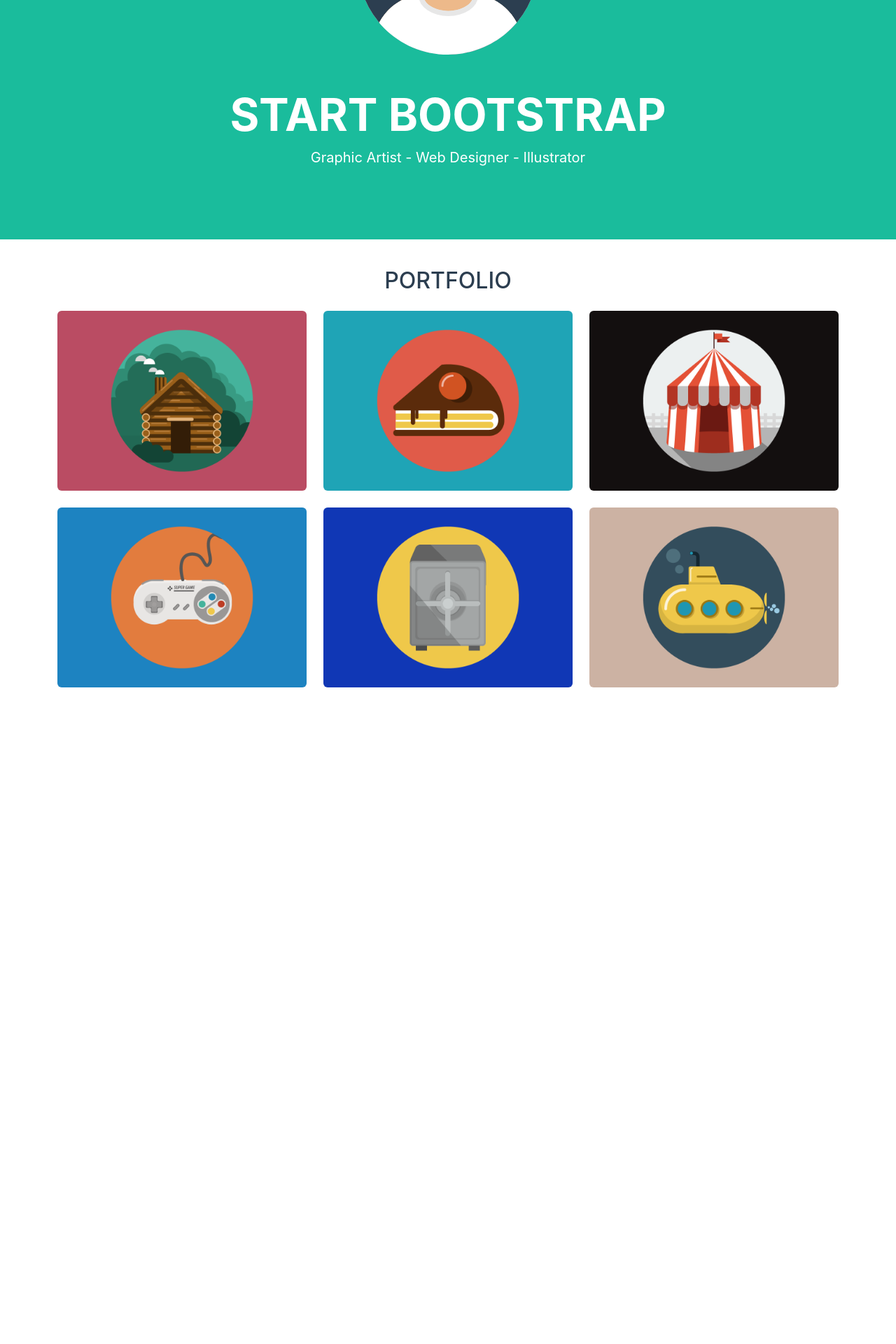
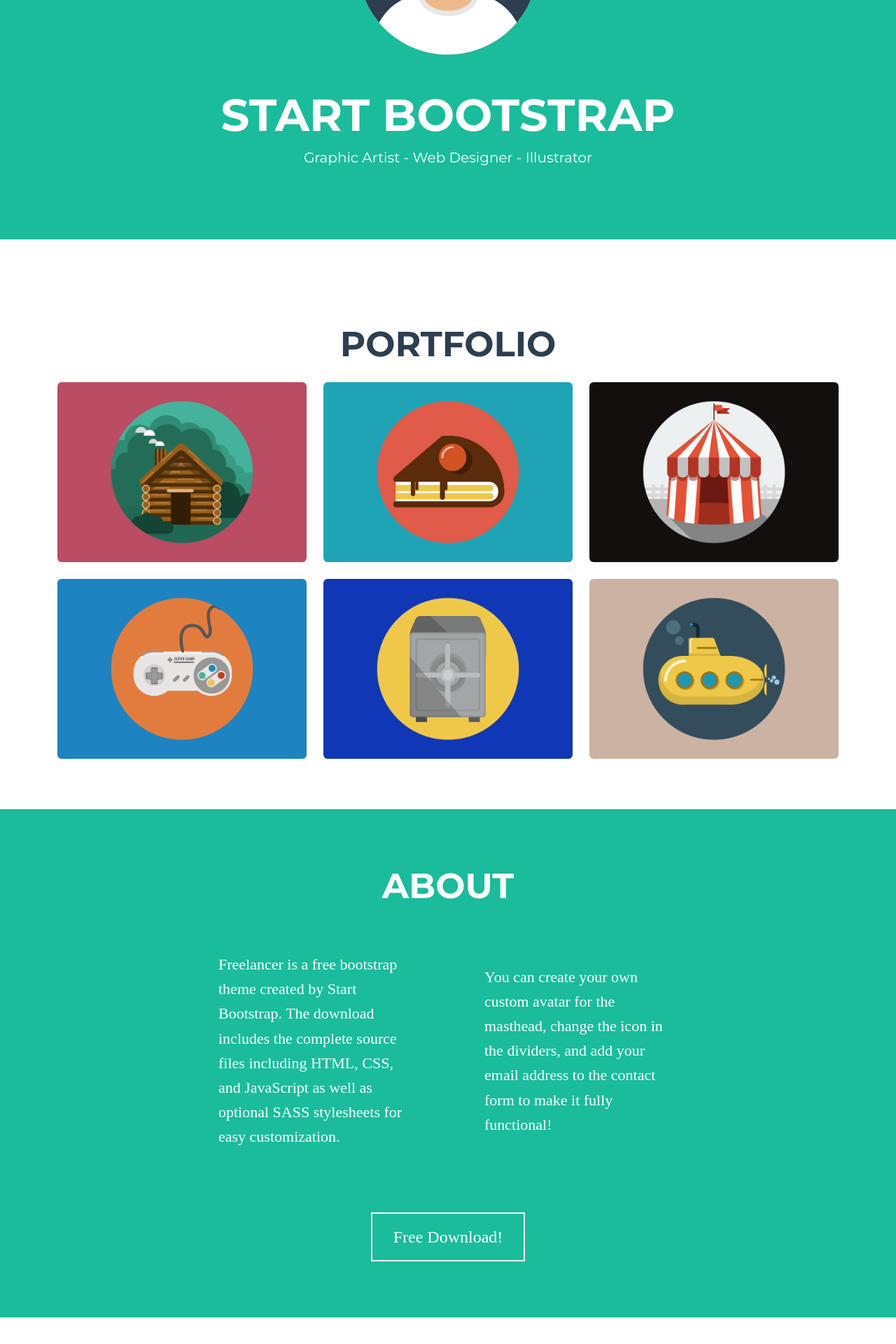
Before and after one commit to Haneen-mosa-naji/ReactTask1, a React (Vite) app: page / in a window 1280 px wide. Shown: the part 396-2316 px from the top of the page at 70% size. Before the commit the page ends 1402 px from the top, so only its background shows below. Built offline with nearby package versions, Linux system fonts and the light colour scheme.

Commit message:
About component2

```diff
--- a/src/App.jsx
+++ b/src/App.jsx
@@ -5,6 +5,7 @@
 import Navbar from './Components/Navbar/Navbar.jsx'
 import Hero from './Components/Hero/Hero.jsx'
 import Portfoliol from './Components/Portfolio/Portfolio.jsx'
+import About from './Components/Aboutt/About.jsx'
 function App() {
 
 
@@ -13,6 +14,7 @@
       <Navbar/>
       <Hero/>
       <Portfoliol/>
+      <About/>
     </>
   )
 }
--- a/src/Components/Aboutt/About.jsx
+++ b/src/Components/Aboutt/About.jsx
@@ -0,0 +1,36 @@
+import AboutStyle from './About.module.css';
+
+function About() {
+  return (
+    <section className={`${AboutStyle.About} my-5`} id="About">
+      <div className="container d-flex flex-column justify-content-center align-items-md-center gap-4">
+        <h2>About</h2>
+
+        <div className={`row ${AboutStyle.Aboutflex}`}>
+
+            <p className="col-md-5">
+              Freelancer is a free bootstrap theme created by Start Bootstrap. The download includes
+              the complete source files including HTML, CSS, and JavaScript as well as optional SASS
+              stylesheets for easy customization.
+            </p>
+
+
+
+            <p className="col-md-5">
+              You can create your own custom avatar for the masthead, change the icon in the
+              dividers, and add your email address to the contact form to make it fully functional!
+            </p>
+
+        </div>
+
+        <div className={AboutStyle.FreeDownload}>
+          <a href="https://startbootstrap.com/theme/freelancer/">
+            Free Download!
+          </a>
+        </div>
+      </div>
+    </section>
+  );
+}
+
+export default About;
--- /dev/null
+++ b/src/Components/Aboutt/About.module.css
@@ -0,0 +1,97 @@
+@import url('https://fonts.googleapis.com/css2?family=Montserrat:wght@400;500;600;700&display=swap');
+
+.About {
+  margin-top: 40px;
+  background-color: rgb(26, 188, 156);
+  width: 100%;
+  padding-bottom: 80px;
+}
+
+.About h2 {
+  text-transform: uppercase;
+  font-family: "Montserrat", -apple-system, BlinkMacSystemFont, "Segoe UI", Roboto, "Helvetica Neue", Arial, "Noto Sans", sans-serif, "Apple Color Emoji", "Segoe UI Emoji", "Segoe UI Symbol", "Noto Color Emoji";
+  font-size: 50px;
+  font-weight: 700;
+  padding-top: 80px;
+  margin-bottom: 40px;
+  text-align: center;
+  color: white;
+}
+
+.Aboutflex {
+  display: flex;
+  justify-content: center;
+  align-items: center;
+
+  gap: 80px;
+  color: white;
+
+}
+
+.About p {
+  font-family: "Times New Roman", Times, serif;
+  font-size: 22px;
+  font-weight: 400;
+  width: 300px;
+  height: fit-content;
+  line-height: 1.6;
+}
+
+.FreeDownload {
+  display: flex;
+  justify-content: center;
+  align-items: center;
+  margin-top: 50px;
+}
+
+.FreeDownload a {
+  text-decoration: none;
+  color: white;
+  padding: 15px 30px;
+  border: 2px solid white;
+  text-align: center;
+  font-size: 24px;
+  font-family: "Times New Roman", Times, serif;
+
+  transition: all 0.3s ease;
+}
+
+.FreeDownload a:hover {
+  color: rgb(44, 62, 80);
+  background-color: white;
+  transform: scale(1.05);
+}
+@media (max-width:745px) {
+.About h2 {
+
+    font-size:45px;
+
+}
+
+
+}
+
+@media (max-width:490px) {
+  .About h2 {
+
+    font-size:35px;
+
+}
+
+
+
+}
+
+@media (max-width:445px) {
+.About h2 {
+
+    font-size:30px;
+
+}
+
+  .About p {
+
+    font-size:18px;
+
+}
+}
--- a/src/Components/Hero/Hero.jsx
+++ b/src/Components/Hero/Hero.jsx
@@ -1,15 +1,16 @@
 import HeroStyle from './Hero.module.css';
-import Heroimg from './../../assets/images/avataaars.svg'
+import Heroimg from './../../assets/images/avataaars.svg';
+
 function Hero() {
+  return (
+    <section className={HeroStyle.StartBootstrap} id="StartBootstrap">
+      <div className="container d-flex flex-column justify-content-center align-items-center text-center">
+        <img src={Heroimg} alt="Avatar" className={HeroStyle.HeroImg} />
+        <h1>Start Bootstrap</h1>
+        <p>Graphic Artist - Web Designer - Illustrator</p>
+      </div>
+    </section>
+  );
+}
 
-
-    return <>
-        <section className={`${HeroStyle.StartBootstrap}`} id="StartBootstrap">
-        <img src={Heroimg}/>
-        <h1 >Start Bootstrap</h1>
-        <p>Graphic Artist - Web Designer - Illustrator</p>
-    </section>
-    </>
- }
-
- export default Hero;
+export default Hero;
--- a/src/Components/Portfolio/Portfolio.module.css
+++ b/src/Components/Portfolio/Portfolio.module.css
@@ -8,6 +8,17 @@
     margin-top:40px;
     text-transform: uppercase;
 
+
+
+
+}
+.Portfolio h2 {
+  text-transform: uppercase;
+  font-family: "Montserrat", -apple-system, BlinkMacSystemFont, "Segoe UI", Roboto, "Helvetica Neue", Arial, "Noto Sans", sans-serif, "Apple Color Emoji", "Segoe UI Emoji", "Segoe UI Symbol", "Noto Color Emoji";
+  font-size: 50px;
+  font-weight: 700;
+  padding-top: 80px;
+  margin-bottom: 40px;
 
 
 }
@@ -33,3 +44,35 @@
     column-gap:10px;
 
 }
+
+
+@media (max-width:745px) {
+.Portfolio h2 {
+
+    font-size:45px;
+
+}
+
+
+}
+
+@media (max-width:490px) {
+  .Portfolio h2 {
+
+    font-size:35px;
+
+}
+
+
+
+}
+
+@media (max-width:445px) {
+.Portfolio h2 {
+
+    font-size:30px;
+
+}
+
+
+}
```
Also changed, not shown: src/Components/Aboutt/About .jsx (deleted, +0 -7 lines), src/Components/Aboutt/About .module.css (deleted).
